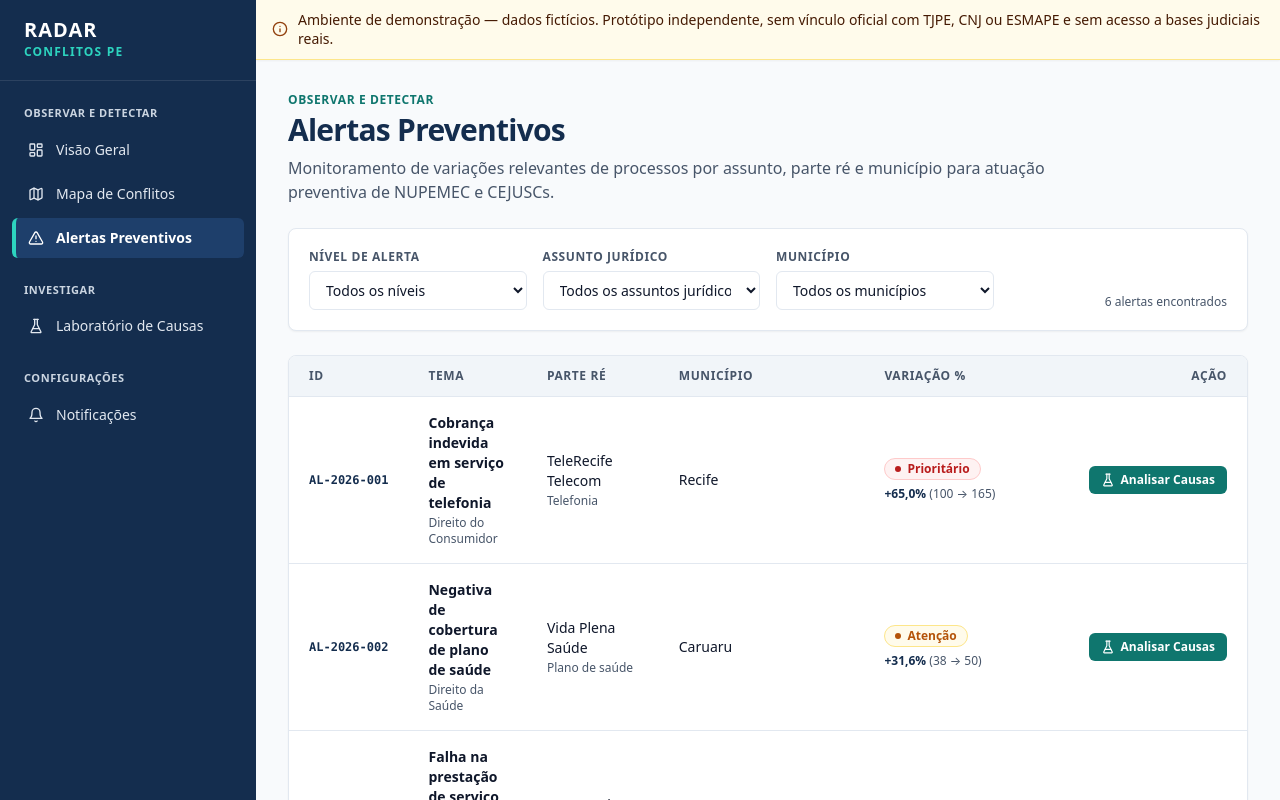
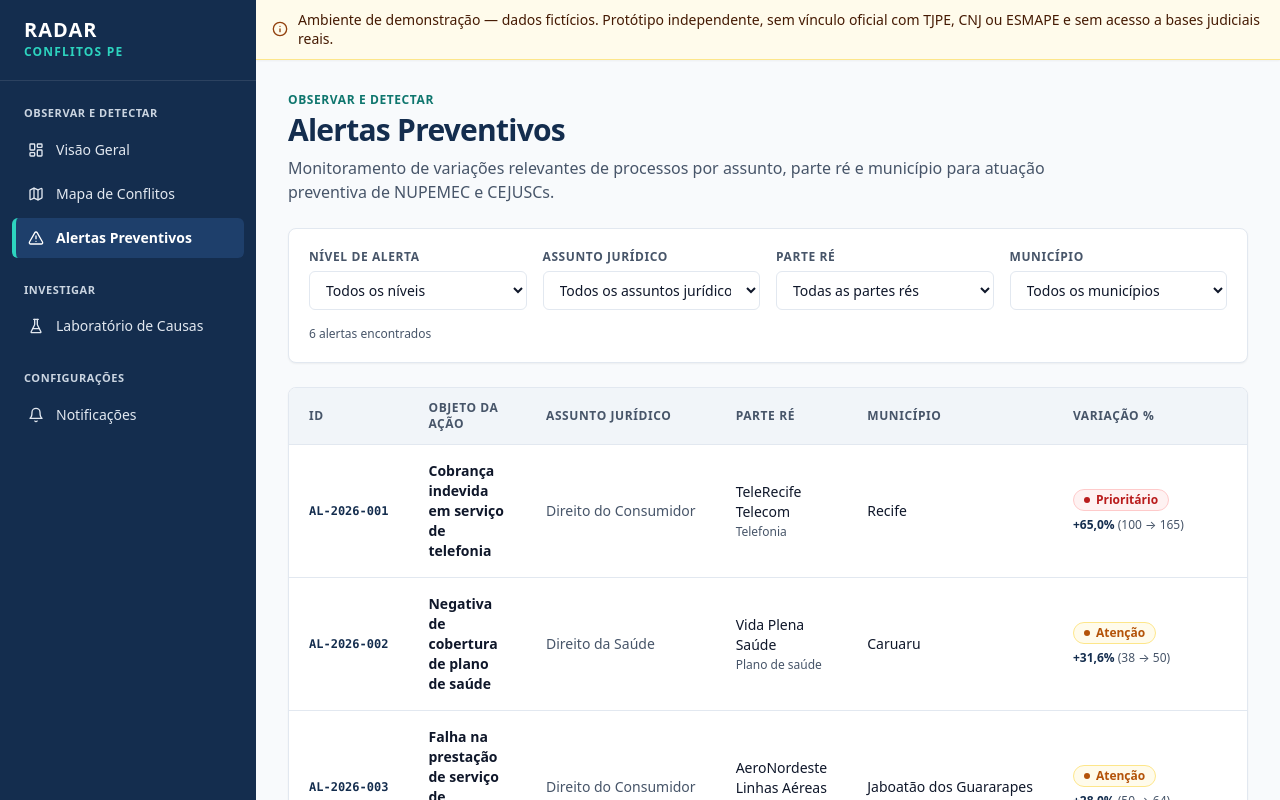
Before and after one commit to johnnerickk474-dev/Criejam, a React (Vite) app: page /alertas in a window 1280 px wide. Shown: the top 800 px of the page. Built offline with nearby package versions, Linux system fonts and the light colour scheme.

Commit message:
fix: adiciona filtro de parte re, nova coluna de assunto juridico e renomeia tema para objeto da acao

```diff
--- a/src/pages/AlertasPreventivos.tsx
+++ b/src/pages/AlertasPreventivos.tsx
@@ -25,28 +25,39 @@ const ASSUNTOS_JURIDICOS: readonly CategoriaAssunto[] = [
 export function AlertasPreventivos() {
   const [alertas, setAlertas] = useState<AlertaCalculado[]>([]);
   const [municipios, setMunicipios] = useState<Municipio[]>([]);
+  const [partesRes, setPartesRes] = useState<string[]>([]);
   const [nivelSelecionado, setNivelSelecionado] = useState<NivelAlerta | ''>(
     '',
   );
   const [categoriaSelecionada, setCategoriaSelecionada] = useState<
     CategoriaAssunto | ''
   >('');
+  const [parteReSelecionada, setParteReSelecionada] = useState<string>('');
   const [municipioSelecionado, setMunicipioSelecionado] = useState<string>('');
   const [carregando, setCarregando] = useState(true);
 
   useEffect(() => {
     let ativo = true;
 
-    async function carregarMunicipios() {
-      const lista = await getMunicipios();
+    async function carregarOpcoesFiltros() {
+      const [listaMunicipios, listaAlertas] = await Promise.all([
+        getMunicipios(),
+        getAlertas(),
+      ]);
       if (!ativo) return;
-      const ordenada = [...lista].sort((a, b) =>
+
+      const municipiosOrdenados = [...listaMunicipios].sort((a, b) =>
         a.nome.localeCompare(b.nome, 'pt-BR'),
       );
-      setMunicipios(ordenada);
+      const partesResUnicas = Array.from(
+        new Set(listaAlertas.map((alerta) => alerta.parteRe)),
+      ).sort((a, b) => a.localeCompare(b, 'pt-BR'));
+
+      setMunicipios(municipiosOrdenados);
+      setPartesRes(partesResUnicas);
     }
 
-    void carregarMunicipios();
+    void carregarOpcoesFiltros();
 
     return () => {
       ativo = false;
@@ -61,6 +72,7 @@ export function AlertasPreventivos() {
       const resultado = await getAlertas({
         nivel: nivelSelecionado || undefined,
         categoria: categoriaSelecionada || undefined,
+        parteRe: parteReSelecionada || undefined,
         municipio: municipioSelecionado || undefined,
       });
 
@@ -74,7 +86,12 @@ export function AlertasPreventivos() {
     return () => {
       ativo = false;
     };
-  }, [nivelSelecionado, categoriaSelecionada, municipioSelecionado]);
+  }, [
+    nivelSelecionado,
+    categoriaSelecionada,
+    parteReSelecionada,
+    municipioSelecionado,
+  ]);
 
   return (
     <section aria-labelledby="titulo-pagina" className="space-y-6">
@@ -84,7 +101,7 @@ export function AlertasPreventivos() {
         subtitulo="Monitoramento de variações relevantes de processos por assunto, parte ré e município para atuação preventiva de NUPEMEC e CEJUSCs."
       />
 
-      <div className="card-base p-5">
+      <div className="card-base p-5 space-y-3">
         <div className="grid grid-cols-1 sm:grid-cols-2 lg:grid-cols-4 gap-4 items-end">
           <div>
             <label
@@ -141,6 +158,28 @@ export function AlertasPreventivos() {
 
           <div>
             <label
+              htmlFor="filtro-parte-re"
+              className="block text-xs font-semibold uppercase tracking-wider text-text-secondary mb-1.5"
+            >
+              Parte Ré
+            </label>
+            <select
+              id="filtro-parte-re"
+              value={parteReSelecionada}
+              onChange={(evento) => setParteReSelecionada(evento.target.value)}
+              className="w-full rounded-md border border-border-subtle bg-surface-card px-3 py-2 text-sm text-text-primary focus-visible:outline-none focus-visible:ring-2 focus-visible:ring-accent"
+            >
+              <option value="">Todas as partes rés</option>
+              {partesRes.map((parteRe) => (
+                <option key={parteRe} value={parteRe}>
+                  {parteRe}
+                </option>
+              ))}
+            </select>
+          </div>
+
+          <div>
+            <label
               htmlFor="filtro-municipio"
               className="block text-xs font-semibold uppercase tracking-wider text-text-secondary mb-1.5"
             >
@@ -163,8 +202,9 @@ export function AlertasPreventivos() {
               ))}
             </select>
           </div>
+        </div>
 
-          <div className="flex items-center justify-between sm:justify-end gap-3">
+        <div className="flex items-center justify-between gap-3 pt-1">
           <p className="text-xs text-text-secondary">
             {carregando
               ? 'Atualizando lista...'
@@ -176,12 +216,14 @@ export function AlertasPreventivos() {
           </p>
           {(nivelSelecionado ||
             categoriaSelecionada ||
+            parteReSelecionada ||
             municipioSelecionado) && (
             <button
               type="button"
               onClick={() => {
                 setNivelSelecionado('');
                 setCategoriaSelecionada('');
+                setParteReSelecionada('');
                 setMunicipioSelecionado('');
               }}
               className="text-xs font-semibold text-accent hover:text-accent-hover underline underline-offset-2 focus-visible:outline-none focus-visible:ring-2 focus-visible:ring-accent rounded"
@@ -189,7 +231,6 @@ export function AlertasPreventivos() {
               Limpar filtros
             </button>
           )}
-          </div>
         </div>
       </div>
 
@@ -215,7 +256,10 @@ export function AlertasPreventivos() {
                     ID
                   </th>
                   <th scope="col" className="px-5 py-3">
-                    Tema
+                    Objeto da Ação
+                  </th>
+                  <th scope="col" className="px-5 py-3">
+                    Assunto Jurídico
                   </th>
                   <th scope="col" className="px-5 py-3">
                     Parte Ré
@@ -240,13 +284,11 @@ export function AlertasPreventivos() {
                     <td className="px-5 py-4 font-mono text-xs font-semibold text-navy whitespace-nowrap">
                       {alerta.id}
                     </td>
-                    <td className="px-5 py-4">
-                      <div className="font-semibold text-text-primary">
+                    <td className="px-5 py-4 font-semibold text-text-primary">
                       {alerta.assunto}
-                      </div>
-                      <div className="text-xs text-text-secondary mt-0.5">
+                    </td>
+                    <td className="px-5 py-4 text-text-secondary whitespace-nowrap">
                       {alerta.categoria}
-                      </div>
                     </td>
                     <td className="px-5 py-4">
                       <div className="font-medium text-text-primary">
--- a/src/services/dataService.ts
+++ b/src/services/dataService.ts
@@ -17,6 +17,7 @@ export interface FiltrosAlertas {
   nivel?: NivelAlerta;
   municipio?: string;
   categoria?: CategoriaAssunto;
+  parteRe?: string;
   situacao?: SituacaoAlerta;
 }
 
@@ -202,6 +203,12 @@ export async function getAlertas(
     if (filtros.categoria && alerta.categoria !== filtros.categoria) {
       return false;
     }
+    if (
+      filtros.parteRe &&
+      !alerta.parteRe.toLowerCase().includes(filtros.parteRe.toLowerCase())
+    ) {
+      return false;
+    }
     if (filtros.situacao && alerta.situacao !== filtros.situacao) {
       return false;
     }
```
Lines whose indentation alone changed are shown as unchanged.
